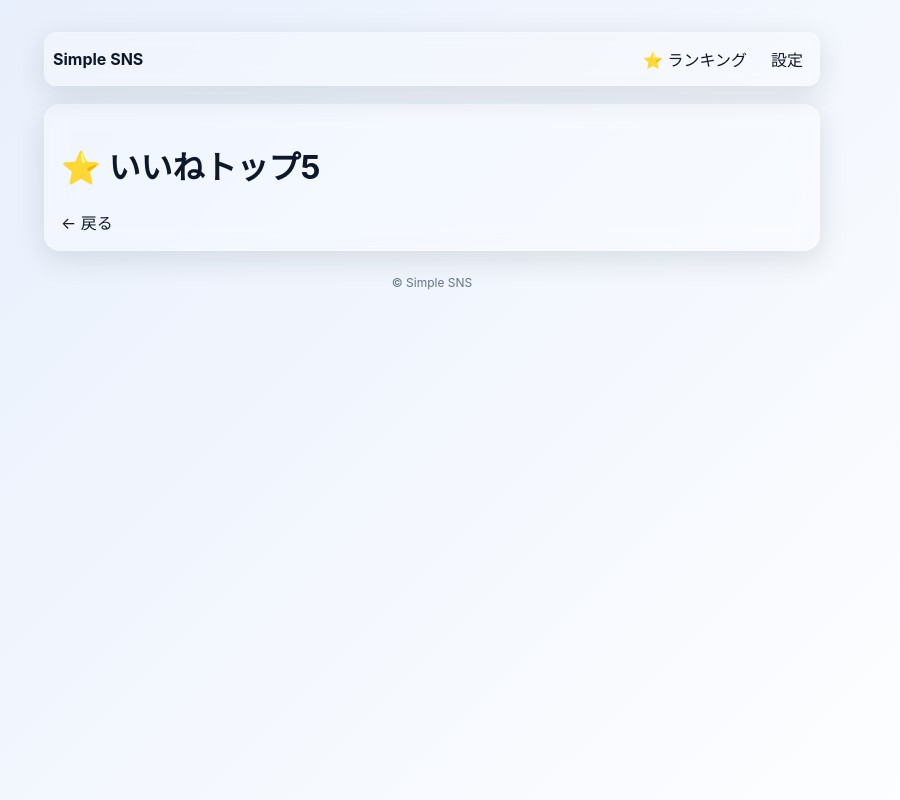
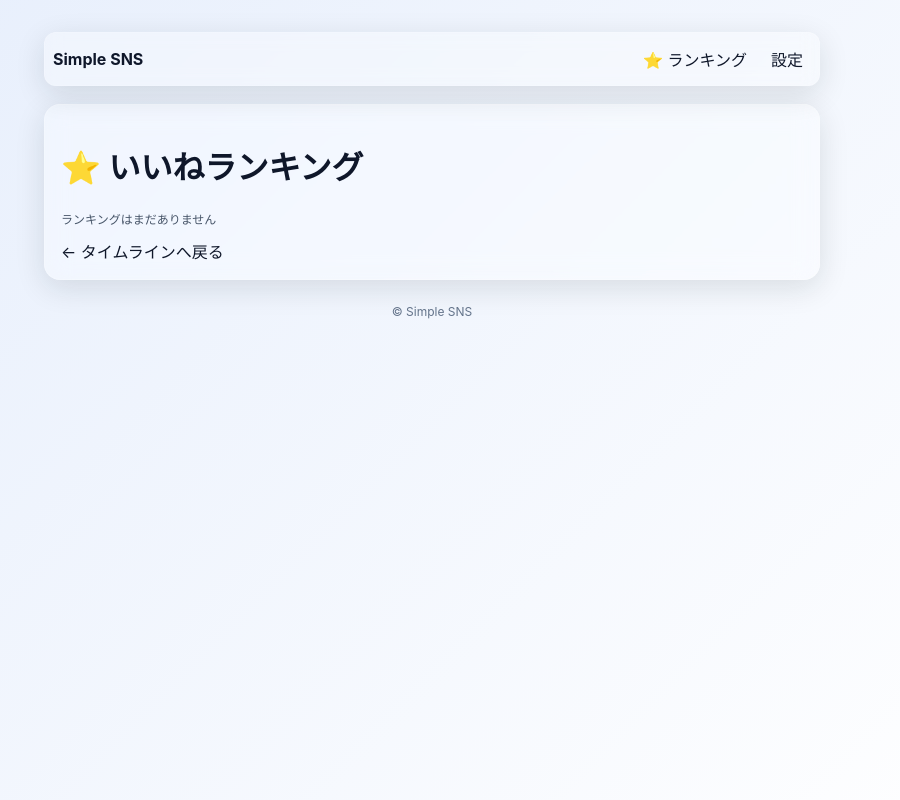
Before and after one commit to to9kuru/simple-sns, a Next.js app: page /ranking in a window 1280 px wide. Shown: the whole page, without its empty margins (208-1108 px from the left). Built offline with nearby package versions, Linux system fonts and the light colour scheme.

Commit message:
Update page.js

```diff
--- a/app/ranking/page.js
+++ b/app/ranking/page.js
@@ -1,29 +1,35 @@
 "use client";
 import { useEffect, useState } from "react";
+
+const STORAGE_KEY = "simple_sns_posts_v1";
 
 export default function Ranking() {
   const [posts, setPosts] = useState([]);
 
   useEffect(() => {
-    setPosts(JSON.parse(localStorage.getItem("posts") || "[]"));
+    try {
+      const raw = JSON.parse(localStorage.getItem(STORAGE_KEY) || "[]");
+      setPosts(Array.isArray(raw) ? raw : []);
+    } catch {
+      setPosts([]);
+    }
   }, []);
 
-  const sorted = [...posts].sort((a, b) => b.likes - a.likes).slice(0, 5);
+  const sorted = [...posts].sort((a, b) => b.likes - a.likes).slice(0, 50);
 
   return (
     <div className="glass">
-      <h1>⭐ いいねトップ5</h1>
-
+      <h1>⭐ いいねランキング</h1>
+      {sorted.length === 0 && <div className="post-meta">ランキングはまだありません</div>}
       {sorted.map((p) => (
-        <div className="glass" key={p.id}>
+        <div key={p.id} className="glass-sm post-card">
           <a href={`/post/${p.id}`}>{p.text}</a>
-          <div>👍 {p.likes}</div>
+          <div className="post-meta">👍 {p.likes}</div>
         </div>
       ))}
-
-      <a href="/" style={{ display: "block", marginTop: 20 }}>
-        ← 戻る
-      </a>
+      <div style={{ marginTop: 12 }}>
+        <a href="/">← タイムラインへ戻る</a>
+      </div>
     </div>
   );
 }
```
